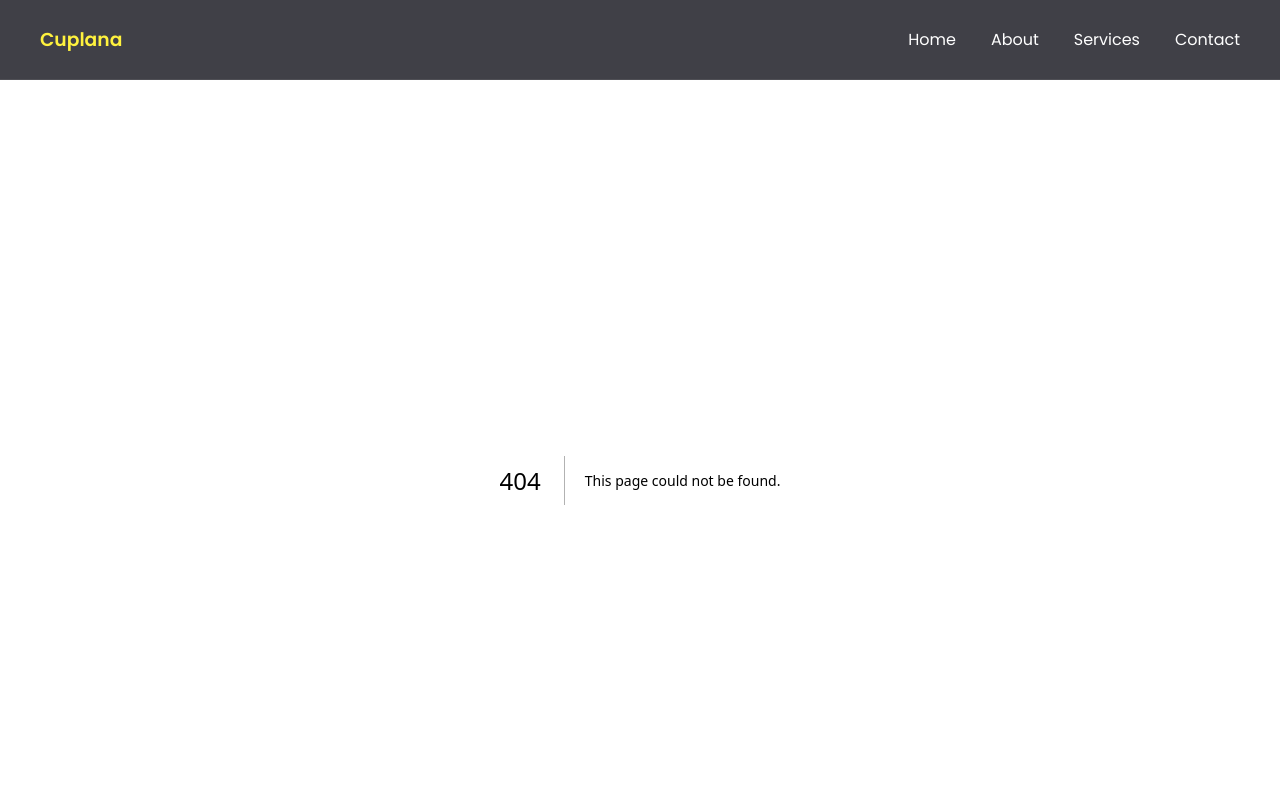
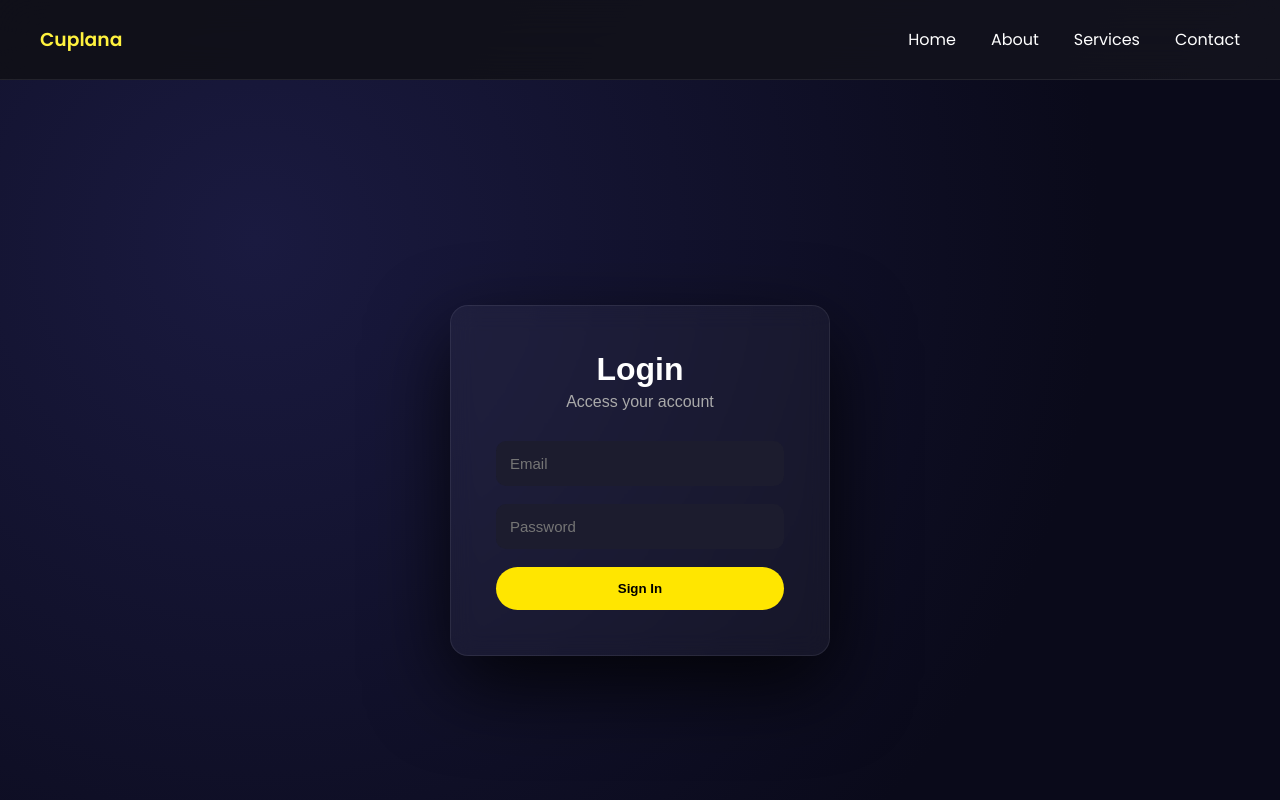
Before and after one commit to ashiqibrahimkc/cuplana, a Next.js app: page /login in a window 1280 px wide. Before the commit this address had no page. Shown: the top 800 px of the page. Built offline with nearby package versions, Linux system fonts and the light colour scheme.

Commit message:
dashboard and loginpage created

```diff
--- a/src/app/globals.css
+++ b/src/app/globals.css
@@ -1238,19 +1238,38 @@ font-size:20px;
 .about-image{
   display:flex;
   justify-content:center;
-  align-items:flex-end;
+  align-items:center;
 }
 
 /* FRAME */
 
 .image-frame{
   position:relative;
-  padding:12px 12px 0 12px; /* removed bottom space */
-  border-radius:24px;
-  background:linear-gradient(135deg,rgba(255,242,62,0.5),transparent);
+  width:420px;
+  height:520px;
+  border-radius:30px;
+  background:linear-gradient(135deg,#d6c93a,#3c3c3c);
   display:flex;
+  justify-content:center;
   align-items:flex-end;
   overflow:hidden;
+}
+.image-frame img{
+ width:80%;
+  height:100%;
+  object-fit:cover;
+  transform:translateY(20px); /* pushes image down */
+  position:relative;
+  z-index:2;
+}
+.image-frame::after{
+  content:"";
+  position:absolute;
+  width:420px;
+  height:420px;
+  background:radial-gradient(circle, rgba(255,242,62,0.25), transparent 70%);
+  border-radius:50%;
+  z-index:0;
 }
 
 /* glass effect */
@@ -1266,19 +1285,10 @@ font-size:20px;
 
 /* IMAGE */
 
-.about-image img{
-  position:relative;
-  width:100%;
-  max-width:420px;
-  border-radius:20px;
-  display:block;
-  margin-bottom:-6px; /* makes image touch bottom */
-  filter:drop-shadow(0 35px 70px rgba(0,0,0,0.6));
-  transition:transform .4s ease;
-}
+
 
 .about-image img:hover{
-  transform:translateY(-10px);
+  transform:translateY(10px);
 }
 
 /* ================= RESPONSIVE ================= */
@@ -3211,3 +3221,136 @@ padding:14px 28px;
   );
   box-shadow:0 0 15px rgba(255,242,62,0.3);
 }
+/* PAGE BACKGROUND */
+
+/* LOGIN PAGE */
+
+.login-page{
+  height:100vh;
+  display:flex;
+  justify-content:center;
+  align-items:center;
+  background:
+  radial-gradient(circle at 20% 20%,#1a1a40,#0a0a1a 70%);
+  font-family:sans-serif;
+}
+
+/* CARD */
+
+.login-card{
+  width:380px;
+  padding:45px;
+  border-radius:18px;
+
+  background:rgba(255,255,255,0.04);
+  backdrop-filter:blur(12px);
+
+  box-shadow:0 30px 80px rgba(0,0,0,0.8);
+  text-align:center;
+
+  border:1px solid rgba(255,255,255,0.08);
+}
+
+/* TITLE */
+
+.login-card h2{
+  font-size:32px;
+  margin-bottom:5px;
+  color:#fff;
+}
+
+.login-sub{
+  color:#aaa;
+  margin-bottom:30px;
+}
+
+/* INPUT */
+
+.login-card input{
+  width:100%;
+  padding:14px;
+  margin-bottom:18px;
+  border-radius:10px;
+  border:none;
+
+  background:#1c1c2e;
+  color:#fff;
+  font-size:15px;
+
+  outline:none;
+}
+
+/* BUTTON */
+
+.login-card button{
+  width:100%;
+  padding:14px;
+  border-radius:30px;
+  border:none;
+
+  background:#ffe600;
+  color:#000;
+  font-weight:600;
+  cursor:pointer;
+
+  transition:0.3s;
+}
+
+.login-card button:hover{
+  transform:translateY(-3px);
+  box-shadow:0 10px 25px rgba(255,230,0,0.4);
+}
+/* dashboard */
+.dashboard{
+padding:80px;
+color:white;
+}
+
+.form{
+display:flex;
+gap:10px;
+margin-bottom:40px;
+}
+
+.form input{
+padding:10px;
+border-radius:6px;
+border:none;
+}
+
+.form button{
+background:#ffd600;
+border:none;
+padding:10px 20px;
+cursor:pointer;
+}
+
+.grid{
+display:grid;
+grid-template-columns:repeat(auto-fit,minmax(200px,1fr));
+gap:30px;
+}
+
+.card{
+background:#1e1e2f;
+padding:20px;
+border-radius:16px;
+text-align:center;
+}
+
+.card img{
+width:100%;
+height:120px;
+object-fit:cover;
+border-radius:10px;
+margin-bottom:10px;
+}
+
+.delete{
+margin-top:10px;
+background:red;
+border:none;
+color:white;
+padding:6px 12px;
+cursor:pointer;
+}
--- /dev/null
+++ b/src/app/login/page.tsx
@@ -0,0 +1,47 @@
+"use client";
+import { useState } from "react";
+
+export default function LoginPage() {
+  const [email,setEmail] = useState("");
+  const [password,setPassword] = useState("");
+
+  const handleSubmit = (e: React.FormEvent<HTMLFormElement>)=>{
+    e.preventDefault();
+    console.log(email,password);
+  };
+
+  return (
+    <div className="login-page">
+
+      <div className="login-card">
+
+        <h2>Login</h2>
+        <p className="login-sub">Access your account</p>
+
+        <form onSubmit={handleSubmit}>
+
+          <input
+            type="email"
+            placeholder="Email"
+            value={email}
+            onChange={(e)=>setEmail(e.target.value)}
+            required
+          />
+
+          <input
+            type="password"
+            placeholder="Password"
+            value={password}
+            onChange={(e)=>setPassword(e.target.value)}
+            required
+          />
+
+          <button type="submit">Sign In</button>
+
+        </form>
+
+      </div>
+
+    </div>
+  );
+}
```
Also changed, not shown: src/app/dashboard/page.tsx (added, +94 -0 lines).
